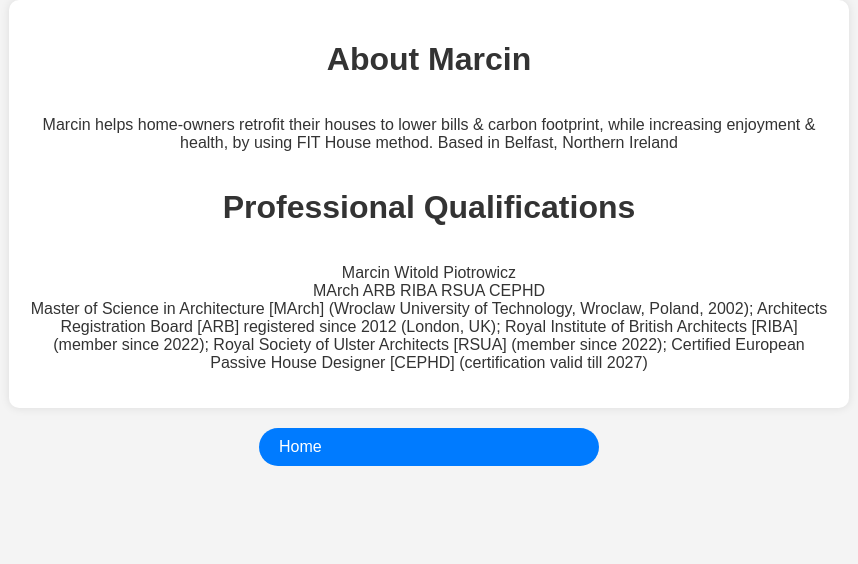
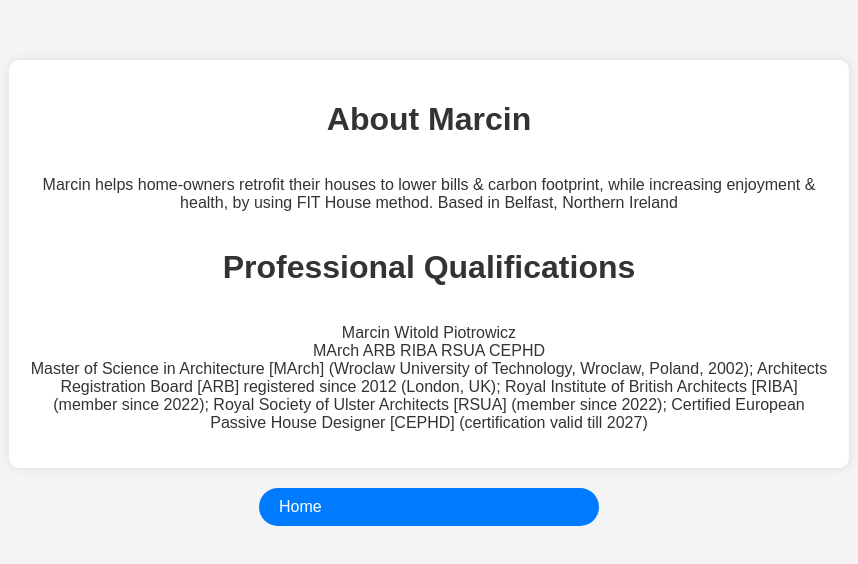
Before and after one commit to MarcinWitoldPiotrowicz/MarcinWitoldPiotrowicz.github.io, a plain HTML site: page author/naturalny_architect/index.html in a window 1280 px wide. Shown: the whole page, without its empty margins (211-1069 px from the left). Drawn offline with Linux system fonts and the light colour scheme.

Commit message:
Update styles.css

```diff
--- a/styles.css
+++ b/styles.css
@@ -4,6 +4,7 @@ html, body {
     flex-direction: column;
     margin: 0;
     padding: 0;
+    padding-top: 30px; /* Add 30px padding to the top */
     font-family: Arial, sans-serif; /* Specify font family for all text */
     background-color: #f4f4f4;
     color: #333;
```
